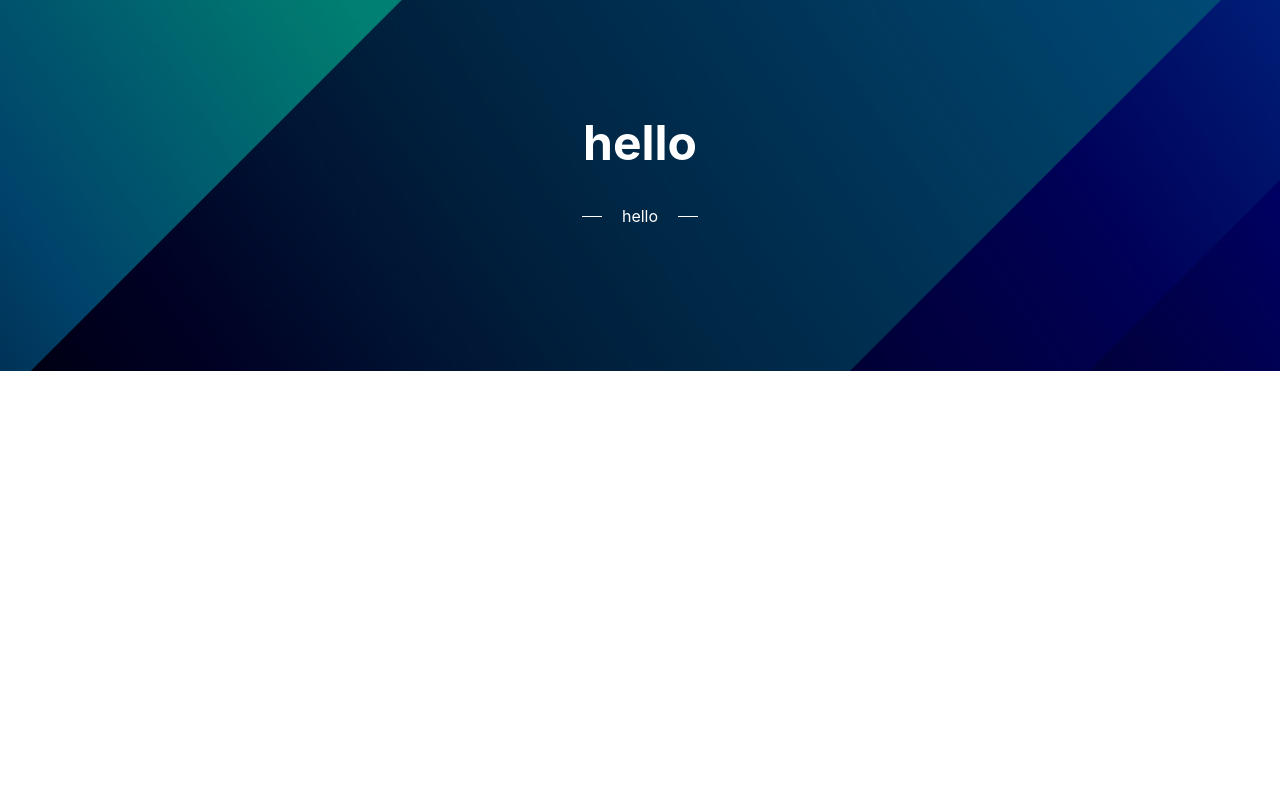
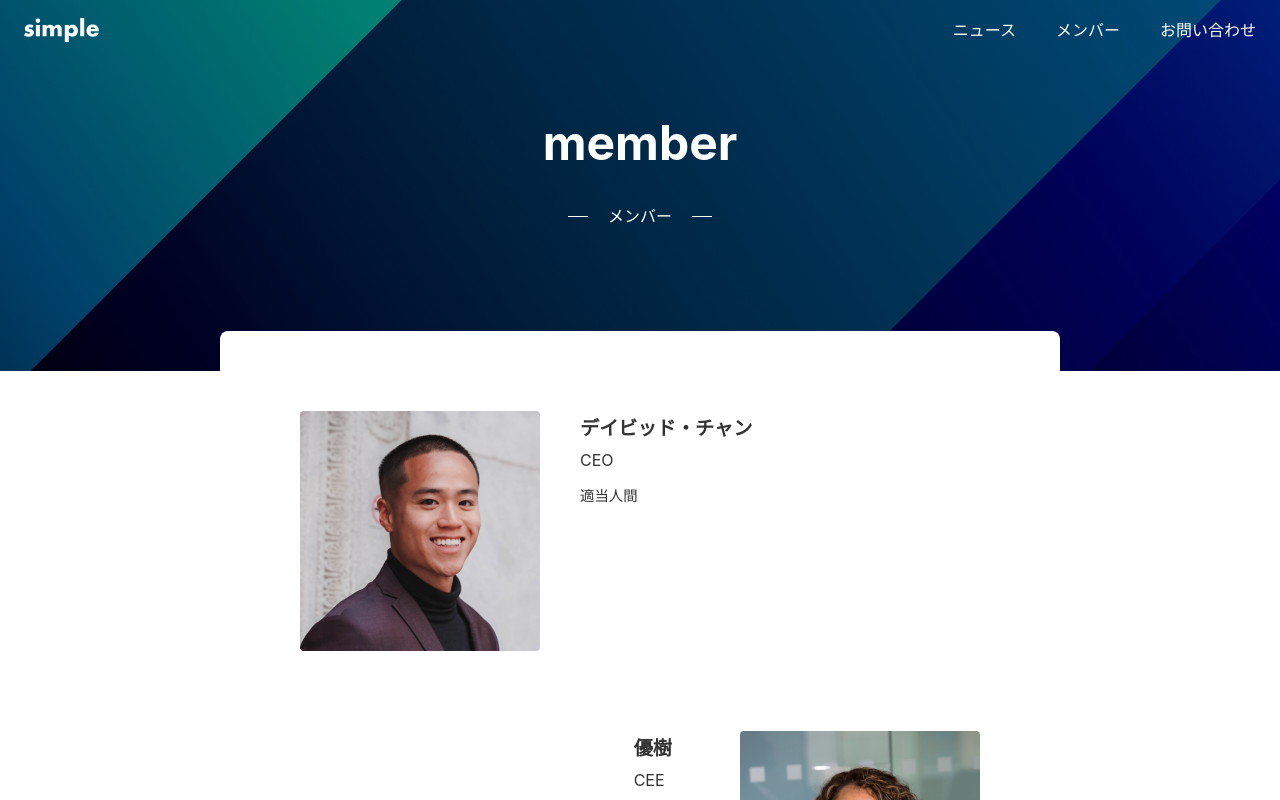
Before and after one commit to YukiCreateStudio/test-project-no3, a Next.js app: page /members in a window 1280 px wide. Shown: the top 800 px of the page. Built offline with nearby package versions, Linux system fonts and the light colour scheme.

Commit message:
４章まで完了

```diff
--- a/app/_components/Menu/index.tsx
+++ b/app/_components/Menu/index.tsx
@@ -1,12 +1,24 @@
+"use client";
+
 import Link from "next/link";
 import styles from "./index.module.css";
+import Image from "next/image";
+import { useState } from "react";
+import classNames from "classnames";
 
 export default function Menu() {
+  const [isOpen, setOpen] = useState<boolean>(false);
+  const open = () => {
+    setOpen(true);
+    console.log(isOpen);
+  };
+  const close = () => setOpen(false);
+
   return (
     <>
-      <nav className={styles.nav}>
+      <nav className={classNames(styles.nav, isOpen && styles.open)}>
         <ul className={styles.items}>
-          <li className={styles.item}>
+          <li>
             <Link href="/news">ニュース</Link>
           </li>
           <li className={styles.item}>
@@ -16,7 +28,16 @@ export default function Menu() {
             <Link href="/contacts">お問い合わせ</Link>
           </li>
         </ul>
+        <button
+          className={classNames(styles.button, styles.close)}
+          onClick={close}
+        >
+          <Image src="/close.svg" alt="" width={24} height={24} priority />
+        </button>
       </nav>
+      <button className={styles.button} onClick={open}>
+        <Image src="/menu.svg" alt="" width={24} height={24} priority />
+      </button>
     </>
   );
 }
--- /dev/null
+++ b/app/_components/SheetLayout/index.module.css
@@ -0,0 +1,21 @@
+.container {
+  position: relative;
+  background-color: #fff;
+  width: 840px;
+  margin: -40px auto 0;
+  padding: 80px;
+  border-radius: 8px;
+}
+
+@media (max-width: 920px) {
+  .container {
+    width: calc(100% - 80px);
+  }
+}
+
+@media (max-width: 640px) {
+  .container {
+    width: calc(100% - 32px);
+    padding: 40px 16px;
+  }
+}
--- /dev/null
+++ b/app/_components/SheetLayout/index.tsx
@@ -0,0 +1,11 @@
+import styles from "./index.module.css";
+
+type Props = {
+  children:React.ReactNode
+}
+
+export default function SheetLayout({children}:Props) {
+  return (
+    <div className={styles.container}>{children}</div>
+  );
+}
--- a/app/layout.tsx
+++ b/app/layout.tsx
@@ -1,5 +1,7 @@
 import type { Metadata } from "next";
 import "./globals.css";
+import Header from "./_components/Header";
+import Footer from "./Footer";
 
 export const metadata: Metadata = {
   title: "3回目のNext.jsサイト",
@@ -13,7 +15,11 @@ export default function RootLayout({
 }>) {
   return (
     <html lang="ja">
-      <body>{children}</body>
+      <body>
+        <Header />
+        {children}
+        <Footer />
+      </body>
     </html>
   );
 }
--- /dev/null
+++ b/app/members/layout.tsx
@@ -0,0 +1,16 @@
+import Header from "../_components/Header";
+import HeroLayout from "../_components/HeroLayout";
+import SheetLayout from "../_components/SheetLayout";
+
+type Props = {
+  children: React.ReactNode;
+};
+
+export default function layout({ children }:Props) {
+  return (
+    <>
+      <HeroLayout title="member" sub="メンバー"/>
+      <SheetLayout>{children}</SheetLayout>
+    </>
+  )
+}
--- /dev/null
+++ b/app/members/page.module.css
@@ -0,0 +1,78 @@
+.text {
+  text-align: center;
+  margin-bottom: 40px;
+}
+
+.list {
+  display: flex;
+  align-items: flex-start;
+  gap: 40px;
+  margin-bottom: 80px;
+}
+
+.list:nth-child(even) {
+  flex-direction: row-reverse;
+}
+
+.image {
+  width: 240px;
+  height: auto;
+  border-radius: var(--border-radius);
+}
+
+.name {
+  font-size: 1.2rem;
+  font-weight: bold;
+}
+
+.position {
+  margin-bottom: 8px;
+}
+
+.profile {
+  font-size: 0.9rem;
+}
+
+.footer {
+  display: flex;
+  flex-direction: column;
+  align-items: center;
+  border-top: 1px solid var(--color-border);
+  padding-top: 40px;
+  text-align: center;
+  gap: 24px;
+}
+
+.message {
+  font-size: 2rem;
+  font-weight: bold;
+}
+
+.empty {
+  margin-bottom: 40px;
+}
+
+@media (max-width: 640px) {
+  .text {
+    text-align: left;
+  }
+
+  .list {
+    display: flex;
+    flex-direction: column;
+    align-items: center;
+    gap: 24px;
+  }
+
+  .list:nth-child(even) {
+    flex-direction: column;
+  }
+
+  .name {
+    text-align: center;
+  }
+
+  .position {
+    text-align: center;
+  }
+}
--- a/app/members/page.tsx
+++ b/app/members/page.tsx
@@ -1,10 +1,82 @@
-import HeroLayout from "../_components/HeroLayout";
-import NewsList from "../_components/NewsLinst";
+import Image from "next/image";
+import styles from "./page.module.css";
 
-export default function members() {
+// type MemberType = {
+//     id: string;
+//     image: {
+//       url: string;
+//       width: string;
+//       height: string;
+//     };
+//     name: string;
+//     position: string;
+//     profile: string;
+// };
+
+const data = {
+  contents: [
+    {
+      id: "1",
+      image: {
+        url: "/img-member1.jpg",
+        width: "240",
+        height: "240",
+      },
+      name: "デイビッド・チャン",
+      position: "CEO",
+      profile: "適当人間",
+    },
+    {
+      id: "2",
+      image: {
+        url: "/img-member2.jpg",
+        width: "240",
+        height: "240",
+      },
+      name: "優樹",
+      position: "CEE",
+      profile: "適当人間2",
+    },
+    {
+      id:"3",
+      image:{
+        url:"/img-member3.jpg",
+        width:"240",
+        height:"240",
+      },
+      name:"亜貴子",
+      position:"社長",
+      profile:"適当です",
+    }
+  ],
+};
+
+export default function Page() {
+
   return (
-    <>
-      <HeroLayout title="hello" sub="hello" />
-    </>
+    <div className={styles.container}>
+      {data.contents.length === 0 ? (
+        <p className={styles.empty}>メンバーが登録されていません。</p>
+      ) : (
+        <ul className={styles.items}>
+          {data.contents.map((member) => (
+            <li key={member.id} className={styles.list}>
+              <Image
+                className={styles.image}
+                src={member.image.url}
+                alt=""
+                width={member.image.width}
+                height={member.image.height}
+              />
+              <dl>
+                <dt className={styles.name}>{member.name}</dt>
+                <dd className={styles.position}>{member.position}</dd>
+                <dd className={styles.profile}>{member.profile}</dd>
+              </dl>
+            </li>
+          ))}
+        </ul>
+      )}
+    </div>
   );
 }
--- a/app/page.tsx
+++ b/app/page.tsx
@@ -44,7 +44,6 @@ export default function Home() {
 
   return (
     <>
-      <Header />
       <section className={styles.top}>
         <div>
           <h1 className={styles.title}>テクノロジーの力で世界を変える</h1>
@@ -67,7 +66,6 @@ export default function Home() {
           <ButtonLink href="/news">もっとみる</ButtonLink>
         </div>
       </section>
-      <Footer />
     </>
   );
 }
```
Also changed, not shown: package.json (+5 -4 lines), 1 other file (tests, documents, lock files or other folders).
